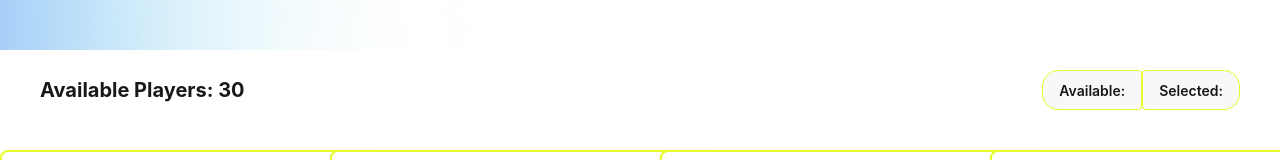
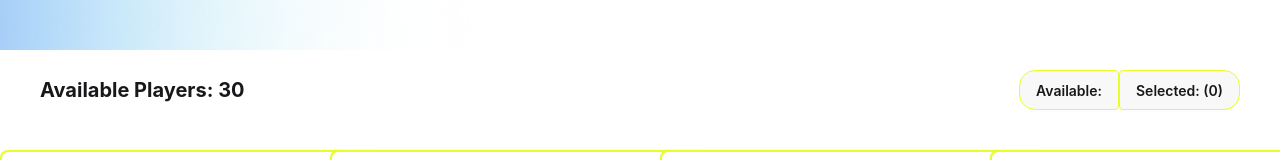
Before and after one commit to webdiv-rakib/bpl-dream-11, a React (Vite) app: page / in a window 1280 px wide. Shown: the part 758-918 px from the top of the page. Built offline with nearby package versions, Linux system fonts and the light colour scheme.

Commit message:
working on logic build up.

```diff
--- a/src/App.jsx
+++ b/src/App.jsx
@@ -14,6 +14,8 @@ function App() {
   // state to show modal
   const [showSuccess, setShowSuccess] = useState(false);
 
+  // state to selected players
+  const [selectedPlayers, setSelectedPlayers] = useState([]);
 
   const handleFreeCredit = () => {
     if (claimCount < 3) {
@@ -28,19 +30,38 @@ function App() {
     }
   };
 
+  const handleChoosePlayer = player => {
+    const isExist = selectedPlayers.find((p) => p.id === player.id);
+    if (isExist) {
+      alert('Player already selected')
+    }
+    else {
+      const newSelectedPlayers = [...selectedPlayers, player];
+      setSelectedPlayers(newSelectedPlayers);
+      console.log('Team Size: ', newSelectedPlayers.length)
+    }
+  }
+
   return (
     <>
       <Header coins={coins}></Header>
+
       <Hero handleFreeCredit={handleFreeCredit}
-        claimCount={claimCount}></Hero>
+        claimCount={claimCount}
+      ></Hero>
+
       {showSuccess && (
         <div className="fixed top-20 left-1/2 -translate-x-1/2 z-50 transition-all duration-300">
-          <div className="bg-green-100 border-2 border-green-500 text-green-800 px-6 py-4 rounded-2xl shadow-xl flex items-center gap-3 animate-bounce">
-            <p className="font-bold">Successfully claimed free credits!</p>
+          <div className="border-2 border-[#e7fe29] text-green-800 px-6 py-4 rounded-2xl shadow-xl flex items-center gap-3 animate-bounce">
+            <p className="font-bold text-white">Successfully claimed free credits!</p>
           </div>
         </div>
       )}
-      <Players></Players>
+
+      <Players
+        handleChoosePlayer={handleChoosePlayer}
+        selectedCount={selectedPlayers.length}
+      ></Players>
     </>
   )
 }
--- a/src/componenets/Player/Player.jsx
+++ b/src/componenets/Player/Player.jsx
@@ -1,6 +1,6 @@
 import React from 'react';
 
-const Player = ({ player }) => {
+const Player = ({ player, handleChoosePlayer }) => {
     const { name, country, bpl_price, player_image, player_type, country_image, batting_hand, bowling_hand, rating } = player
     return (
         <div>
@@ -36,7 +36,7 @@ const Player = ({ player }) => {
                     </div>
                     <div className="flex justify-between items-center">
                         <h4>Price: {bpl_price}</h4>
-                        <button className="btn rounded-3xl">Choose Player</button>
+                        <button className="btn rounded-3xl" onClick={() => handleChoosePlayer(player)}>Choose Player</button>
                     </div>
                 </div>
             </div>
--- a/src/componenets/Players/Players.jsx
+++ b/src/componenets/Players/Players.jsx
@@ -1,6 +1,6 @@
 import React, { useEffect, useState } from 'react';
 import Player from '../Player/Player';
-const Players = () => {
+const Players = ({ handleChoosePlayer, selectedCount }) => {
     const [players, setPlayers] = useState([])
     useEffect(() => {
         fetch('players.json')
@@ -15,7 +15,7 @@ const Players = () => {
                 </div>
                 <div>
                     <button className='btn rounded-l-2xl border-[#e7fe29]'>Available: </button>
-                    <button className='btn rounded-r-2xl border-[#e7fe29]'>Selected: </button>
+                    <button className='btn rounded-r-2xl border-[#e7fe29]'>Selected: ({selectedCount})</button>
                 </div>
             </div>
             <div className='grid grid-cols-4 justify-self-center mt-10 gap-10'>
@@ -23,6 +23,7 @@ const Players = () => {
                     players.map(player => <Player
                         player={player}
                         key={player.id}
+                        handleChoosePlayer={handleChoosePlayer}
                     ></Player>)
                 }
             </div>
--- /dev/null
+++ b/src/componenets/Select/Select.jsx
@@ -0,0 +1,11 @@
+import React from 'react';
+
+const Select = () => {
+    return (
+        <div>
+
+        </div>
+    );
+};
+
+export default Select;
--- /dev/null
+++ b/src/componenets/Selects/Selects.jsx
@@ -0,0 +1,11 @@
+import React from 'react';
+
+const Selects = () => {
+    return (
+        <div>
+
+        </div>
+    );
+};
+
+export default Selects;
```
